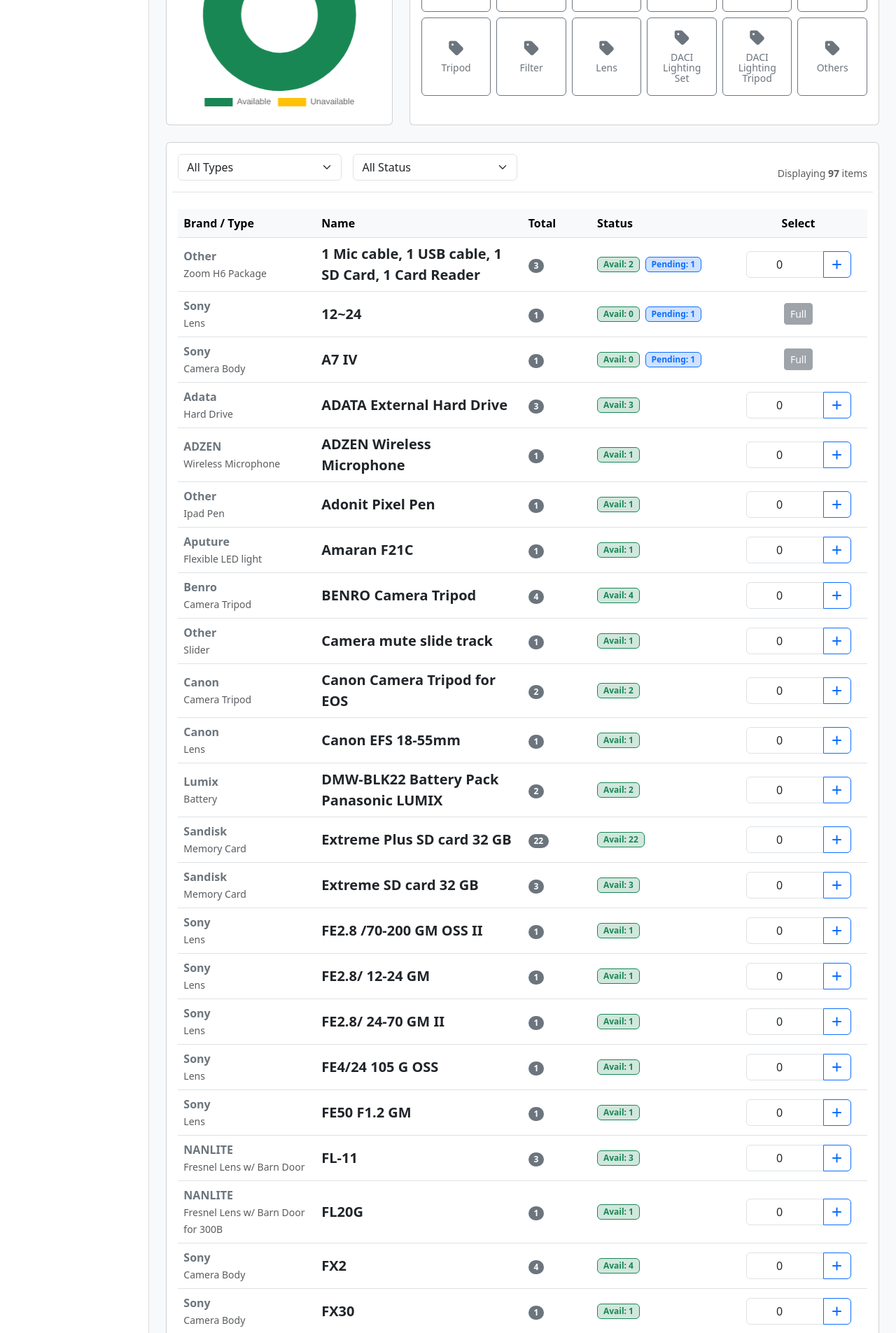
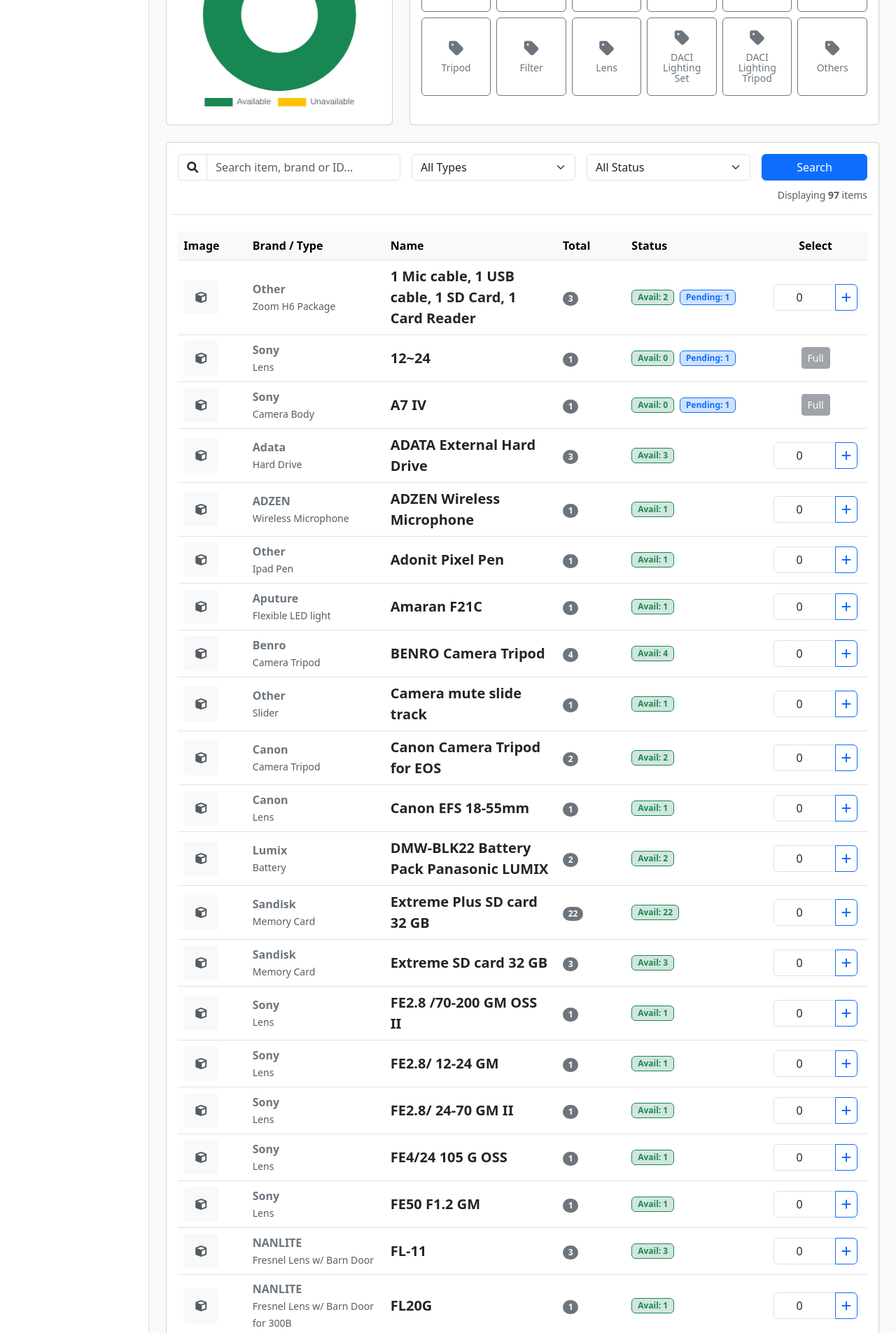
Before and after one commit to rexwonghk97/EquipmentManager, a Flask app: page /dashboard in a window 1280 px wide. Shown: the part 334-2239 px from the top of the page at 70% size. Run offline with Flask 3, Linux system fonts and the light colour scheme; data comes from the database, SQL or seed files in the repository; some libraries are stand-ins or nearby versions.

Commit message:
Update dashboard.html

```diff
--- a/templates/dashboard.html
+++ b/templates/dashboard.html
@@ -4,6 +4,7 @@
 
 <!-- 自定義 CSS -->
 <style>
+    /* Brand Card 樣式 */
     .brand-card {
         transition: transform 0.2s, box-shadow 0.2s;
         cursor: pointer;
@@ -37,6 +38,11 @@
         margin-bottom: 5px;
         color: #adb5bd;
     }
+    .brand-card.active .brand-img-placeholder {
+        color: #0d6efd;
+    }
+
+    /* 購物車底部懸浮列 */
     .cart-bar {
         position: fixed;
         bottom: 0;
@@ -50,19 +56,25 @@
         box-shadow: 0 -2px 10px rgba(0,0,0,0.2);
         animation: slideUp 0.3s ease-out;
     }
+
     @media (min-width: 768px) {
-        .cart-bar { width: calc(100% - 16.66667%); left: 16.66667%; }
+        .cart-bar {
+            width: calc(100% - 16.66667%); /* 扣除 Sidebar col-md-2 的寬度 */
+            left: 16.66667%;
+        }
     }
+
     @keyframes slideUp {
         from { transform: translateY(100%); }
         to { transform: translateY(0); }
     }
+
     .qty-input { width: 60px; text-align: center; }
 </style>
 
 <h2>🔎 Equipment Inventory</h2>
 
-<!-- Metrics -->
+<!-- 1. Metrics Row (頂部統計卡片) -->
 <div class="row mb-4">
     <div class="col-md-4">
         <div class="metric-card d-flex align-items-center justify-content-between">
@@ -84,8 +96,9 @@
     </div>
 </div>
 
-<!-- Chart & Category -->
+<!-- 2. Chart & Categories (中部圖表與分類) -->
 <div class="row mb-4">
+    <!-- 左邊圖表 -->
     <div class="col-md-4">
         <div class="card p-3 h-100">
             <h5>Status Distribution</h5>
@@ -95,8 +108,11 @@
         </div>
     </div>
 
+    <!-- 右邊：分類瀏覽區 -->
     <div class="col-md-8">
         <div class="card p-3 h-100">
+
+            <!-- Category 選擇區 -->
             <div class="d-flex justify-content-between align-items-center mb-2">
                 <h5>📂 Browse by Category</h5>
                 {% if curr_cat != 'ALL' %}
@@ -106,35 +122,47 @@
 
             <div class="row g-2">
                 {% for cat in ['Lights', 'Camera', 'Digital Tablet', 'Audio', 'VR Headset', 'Stabilizer', 'Tripod', 'Filter', 'Lens', 'DACI Lighting Set', 'DACI Lighting Tripod', 'Others'] %}
+
+                <!-- 嘗試取得圖片路徑 -->
                 {% set icon_url = get_icon_path('cat', cat) %}
+
                 <div class="col-4 col-md-2">
                     <a href="{{ url_for('dashboard', category=cat) }}"
                        class="btn w-100 h-100 py-3 d-flex flex-column align-items-center justify-content-center {% if curr_cat == cat %}btn-primary{% else %}btn-outline-secondary{% endif %}">
+
                         {% if icon_url %}
                             <img src="{{ icon_url }}" alt="{{ cat }}" style="width: 50px; height: 50px; object-fit: contain; margin-bottom: 4px;">
                         {% else %}
                             <i class="fas fa-tag mb-2" style="font-size: 24px;"></i>
                         {% endif %}
+
                         <small style="line-height: 1.1;">{{ cat }}</small>
                     </a>
                 </div>
                 {% endfor %}
             </div>
 
+            <!-- Brand 選擇區 -->
             {% if curr_cat != 'ALL' %}
                 <hr>
                 <h6 class="text-muted mb-3">Select Brand in <b>{{ curr_cat }}</b>:</h6>
+
                 <div class="row g-3">
                     <div class="col-6 col-sm-4 col-md-3">
-                        <a href="{{ url_for('dashboard', category=curr_cat, brand='ALL') }}" class="brand-card {% if curr_brand == 'ALL' %}active{% endif %}">
+                        <a href="{{ url_for('dashboard', category=curr_cat, brand='ALL') }}"
+                           class="brand-card {% if curr_brand == 'ALL' %}active{% endif %}">
                             <div class="brand-img-placeholder"><i class="fas fa-th-large fa-2x"></i></div>
                             <div>All Brands</div>
                         </a>
                     </div>
+
                     {% for b in brands %}
+
                     {% set brand_icon_url = get_icon_path('brand', b) %}
+
                     <div class="col-6 col-sm-4 col-md-3">
-                        <a href="{{ url_for('dashboard', category=curr_cat, brand=b) }}" class="brand-card {% if curr_brand == b %}active{% endif %}">
+                        <a href="{{ url_for('dashboard', category=curr_cat, brand=b) }}"
+                           class="brand-card {% if curr_brand == b %}active{% endif %}">
                             <div class="brand-img-placeholder">
                                 {% if brand_icon_url %}
                                     <img src="{{ brand_icon_url }}" style="width: 50px; height: 50px; object-fit: contain;">
@@ -148,15 +176,31 @@
                     {% endfor %}
                 </div>
             {% endif %}
+
         </div>
     </div>
 </div>
 
-<!-- Table -->
+<!-- 3. Bottom Section: Items Table & Search -->
 <div class="card p-3 mb-5">
+
+    <!-- Filter & Search Form -->
     <form method="GET" action="{{ url_for('dashboard') }}" class="row g-3 mb-4 border-bottom pb-3">
+        <!-- 保持目前的 Category 和 Brand 狀態 -->
         <input type="hidden" name="category" value="{{ curr_cat }}">
         <input type="hidden" name="brand" value="{{ curr_brand }}">
+
+        <!-- [新增] Search Bar -->
+        <div class="col-md-4">
+            <div class="input-group">
+                <span class="input-group-text bg-white"><i class="fas fa-search"></i></span>
+                <input type="text" name="search" class="form-control" placeholder="Search item, brand or ID..." value="{{ curr_search }}">
+                <!-- 如果有搜尋字串，顯示清除按鈕 -->
+                {% if curr_search %}
+                    <a href="{{ url_for('dashboard', category=curr_cat, brand=curr_brand) }}" class="btn btn-outline-secondary" title="Clear Search">X</a>
+                {% endif %}
+            </div>
+        </div>
 
         <div class="col-md-3">
             <select name="type" class="form-select" onchange="this.form.submit()">
@@ -175,25 +219,50 @@
             </select>
         </div>
 
-        <div class="col-md-6 d-flex align-items-end justify-content-end">
-             <span class="text-muted small">Displaying <b>{{ data|length }}</b> items</span>
+        <div class="col-md-2 d-flex align-items-end justify-content-end">
+             <button type="submit" class="btn btn-primary w-100">Search</button>
+        </div>
+
+        <div class="col-12 text-end mt-2">
+             <span class="text-muted small">
+                 Displaying <b>{{ data|length }}</b> items
+             </span>
         </div>
     </form>
 
+    <!-- Table -->
     <div class="table-responsive">
         <table class="table table-hover align-middle">
             <thead class="table-light">
                 <tr>
+                    <th width="10%">Image</th> <!-- 新增圖片欄位 -->
                     <th width="20%">Brand / Type</th>
-                    <th width="30%">Name</th>
+                    <th width="25%">Name</th>
                     <th width="10%">Total</th>
                     <th width="20%">Status</th>
-                    <th width="20%" class="text-center">Select</th>
+                    <th width="15%" class="text-center">Select</th>
                 </tr>
             </thead>
             <tbody>
                 {% for row in data %}
+
+                <!-- 決定圖片：先找 Item 圖，沒有找 Category 圖 -->
+                {% set item_img = get_icon_path('item', row['Rep_ID']) %}
+                {% set cat_img = get_icon_path('cat', row['Category']) %}
+
                 <tr>
+                    <!-- 圖片顯示 -->
+                    <td>
+                        <div style="width: 50px; height: 50px; display: flex; align-items: center; justify-content: center; background: #f8f9fa; border-radius: 5px; overflow: hidden;">
+                            {% if item_img %}
+                                <img src="{{ item_img }}" style="width: 100%; height: 100%; object-fit: contain;">
+                            {% elif cat_img %}
+                                <img src="{{ cat_img }}" style="width: 80%; height: 80%; object-fit: contain; opacity: 0.5;">
+                            {% else %}
+                                <i class="fas fa-cube text-muted"></i>
+                            {% endif %}
+                        </div>
+                    </td>
                     <td>
                         <span class="fw-bold text-secondary">{{ row['Brand'] }}</span><br>
                         <small class="text-muted">{{ row['Type'] }}</small>
@@ -202,20 +271,24 @@
                     <td><span class="badge bg-secondary rounded-pill">{{ row['Total_Qty'] }}</span></td>
                     <td>
                         <div class="d-flex align-items-center gap-2 flex-wrap">
+                            <!-- 顯示庫存狀態：Avail (綠), Pending (藍), Loaned (黃) -->
                             <span class="badge bg-success-subtle text-success border border-success">Avail: {{ row['Net_Avail_Qty'] }}</span>
+
                             {% if row['Pending_Qty'] > 0 %}
                             <span class="badge bg-primary-subtle text-primary border border-primary">Pending: {{ row['Pending_Qty'] }}</span>
                             {% endif %}
+
                             {% if row['Loaned_Qty'] > 0 %}
                             <span class="badge bg-warning-subtle text-warning border border-warning">Loaned: {{ row['Loaned_Qty'] }}</span>
                             {% endif %}
                         </div>
                     </td>
                     <td class="text-center">
+                        <!-- 加入購物車按鈕 -->
                         {% if row['Net_Avail_Qty'] > 0 %}
-                        <div class="input-group justify-content-center" style="width: 150px; margin: 0 auto;">
+                        <div class="input-group justify-content-center" style="width: 120px; margin: 0 auto;">
                             <input type="number" id="qty-{{ loop.index }}" class="form-control qty-input" min="0" max="{{ row['Net_Avail_Qty'] }}" value="0">
-                            <button class="btn btn-outline-primary" type="button"
+                            <button class="btn btn-outline-primary px-2" type="button"
                                 onclick="addToCart('{{ row.Name }}', '{{ row.Brand }}', '{{ row.Type }}', 'qty-{{ loop.index }}')">
                                 <i class="fas fa-plus"></i>
                             </button>
@@ -226,14 +299,14 @@
                     </td>
                 </tr>
                 {% else %}
-                <tr><td colspan="5" class="text-center py-4 text-muted">No items found.</td></tr>
+                <tr><td colspan="6" class="text-center py-4 text-muted">No items found matching criteria.</td></tr>
                 {% endfor %}
             </tbody>
         </table>
     </div>
 </div>
 
-<!-- Sticky Cart Bar -->
+<!-- 4. Sticky Cart Bar (底部懸浮) -->
 <div id="cartBar" class="cart-bar justify-content-between align-items-center">
     <div class="d-flex align-items-center">
         <div class="bg-primary rounded-circle d-flex align-items-center justify-content-center me-3" style="width: 40px; height: 40px;">
@@ -252,7 +325,7 @@
     </div>
 </div>
 
-<!-- Checkout Modal -->
+<!-- 5. Checkout Modal (確認視窗 + 日期時間輸入) -->
 <div class="modal fade" id="checkoutModal" tabindex="-1" aria-hidden="true">
     <div class="modal-dialog modal-lg">
         <form action="{{ url_for('generate_request') }}" method="POST" target="_blank">
@@ -262,22 +335,25 @@
                     <button type="button" class="btn-close btn-close-white" data-bs-dismiss="modal"></button>
                 </div>
                 <div class="modal-body">
+
+                    <!-- 日期時間輸入 -->
                     <div class="row mb-4 bg-light p-3 rounded mx-1 border">
                         <div class="col-md-6 mb-3">
-                            <label class="fw-bold mb-1">Expected Loan <span class="text-danger">*</span></label>
+                            <label class="fw-bold mb-1 text-primary">Expected Loan <span class="text-danger">*</span></label>
                             <div class="input-group">
                                 <input type="date" name="expected_loan_date" class="form-control" required>
                                 <input type="time" name="expected_loan_time" class="form-control" required>
                             </div>
                         </div>
                         <div class="col-md-6 mb-3">
-                            <label class="fw-bold mb-1">Expected Return <span class="text-danger">*</span></label>
+                            <label class="fw-bold mb-1 text-primary">Expected Return <span class="text-danger">*</span></label>
                             <div class="input-group">
                                 <input type="date" name="expected_return_date" class="form-control" required>
                                 <input type="time" name="expected_return_time" class="form-control" required>
                             </div>
                         </div>
                     </div>
+
                     <h6 class="mb-3 border-bottom pb-2">Selected Equipment</h6>
                     <div id="modalCartContent">
                         <p class="text-center text-muted">Loading...</p>
@@ -292,8 +368,10 @@
     </div>
 </div>
 
+<!-- Scripts -->
 <script src="https://cdn.jsdelivr.net/npm/chart.js"></script>
 <script>
+    // Chart
     const ctx = document.getElementById('statusChart').getContext('2d');
     new Chart(ctx, {
         type: 'doughnut',
@@ -308,6 +386,7 @@
         options: { responsive: true, maintainAspectRatio: false, plugins: { legend: { position: 'bottom' } } }
     });
 
+    // Cart Logic
     document.addEventListener('DOMContentLoaded', function() {
         {% if session.get('cart') %}
             updateCartUI({{ session.get('cart')|length }});
```
